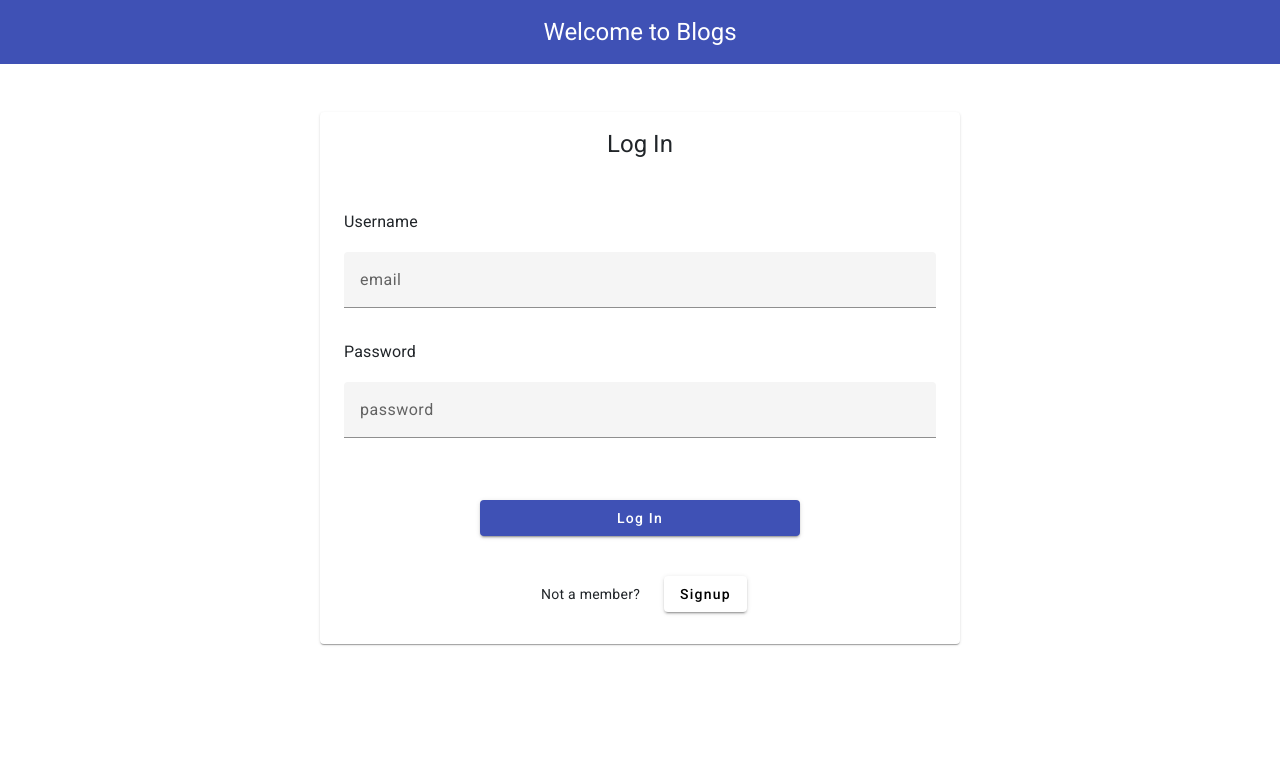
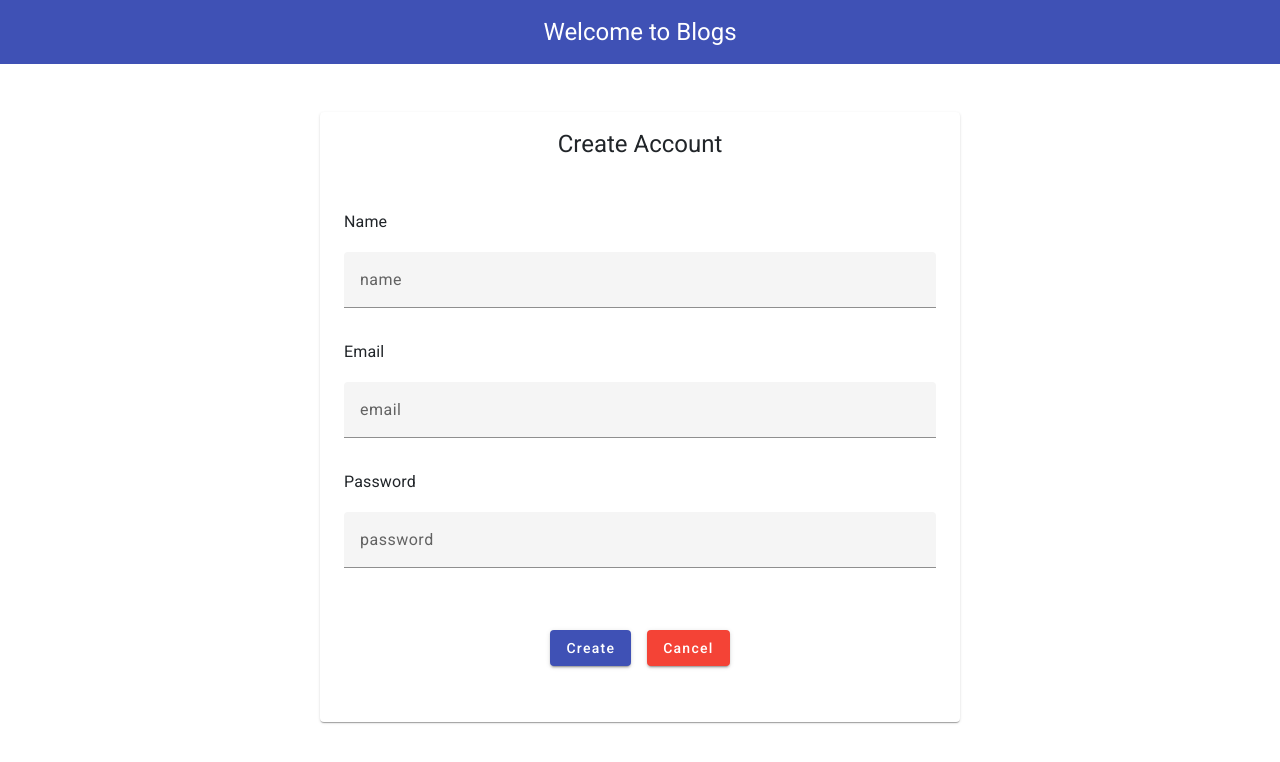
Before and after one commit to york-b2e-optum-sept-2022/kongmeng-lor-blog-cms-capstone-fe, an Angular app: page / in a window 1280 px wide. Shown: the top 762 px of the page. Built offline with nearby package versions, Linux system fonts and the light colour scheme.

Commit message:
login/create is done in html with angular materials. Working toward the connections.

```diff
--- a/src/app/account/account.component.html
+++ b/src/app/account/account.component.html
@@ -1,8 +1,9 @@
+
 <mat-toolbar class="d-flex justify-content-center" color="primary">
   <h1 class="m-5">Welcome to Blogs</h1>
 </mat-toolbar>
 
-<div class="d-flex justify-content-center mt-5" >
+<div class="d-flex justify-content-center mt-5" *ngIf="!signUp">
   <mat-card style="width: 40rem">
     <mat-card-header class="justify-content-center mb-4">
       <h1 >Log In</h1>
@@ -28,8 +29,51 @@
       </div>
       <div class="d-flex justify-content-center m-4">
         <p class="m-3">Not a member? </p>
-        <button mat-raised-button class="m-2">Signup</button>
+        <button mat-raised-button class="m-2" (click)="onSignUp()">Signup</button>
       </div>
     </mat-card-footer>
   </mat-card>
 </div>
+
+<div *ngIf="signUp" class="mt-5 d-flex justify-content-center">
+  <mat-card style="width: 40rem">
+    <mat-card-header class="justify-content-center mb-4">
+      <h1 >Create Account</h1>
+    </mat-card-header>
+
+    <mat-card-content>
+
+      <form class="m-2">
+        <h3>Name</h3>
+        <mat-form-field class="example-form d-flex justify-content-center">
+          <input type="text" matInput placeholder="name">
+        </mat-form-field>
+      </form>
+
+      <form class="m-2">
+        <h3>Email</h3>
+        <mat-form-field class="example-form d-flex justify-content-center">
+          <input type="email" matInput placeholder="email">
+        </mat-form-field>
+      </form>
+
+      <form class="m-2">
+        <h3>Password</h3>
+        <mat-form-field class="example-form d-flex justify-content-center">
+          <input type="password" matInput placeholder="password">
+        </mat-form-field>
+      </form>
+
+    </mat-card-content>
+
+
+    <mat-card-footer class="d-flex justify-content-center mt-4">
+
+      <div class="d-flex justify-content-between mb-5">
+        <button mat-raised-button color="primary" class="m-2">Create</button>
+        <button mat-raised-button color="warn" class="m-2">Cancel</button>
+      </div>
+
+    </mat-card-footer>
+  </mat-card>
+</div>
--- a/src/app/account/account.component.ts
+++ b/src/app/account/account.component.ts
@@ -6,5 +6,26 @@ import { Component } from '@angular/core';
   styleUrls: ['./account.component.css']
 })
 export class AccountComponent {
+  constructor() {}
+
+  signUp: boolean = true;
+  onSignUp() {
+    this.signUp = true;
+  }
+  name: string = "";
+  email: string = "";
+  password: string = "";
+
+  onCreate() {
+
+  }
+  onLogin() {
+
+  }
+  onCancel() {
+
+  }
+
+
 
 }
```
Also changed, not shown: src/app/account.service.ts (added, +10 -0 lines), src/app/http.service.ts (added, +13 -0 lines), 2 other files (tests, documents, lock files or other folders).
